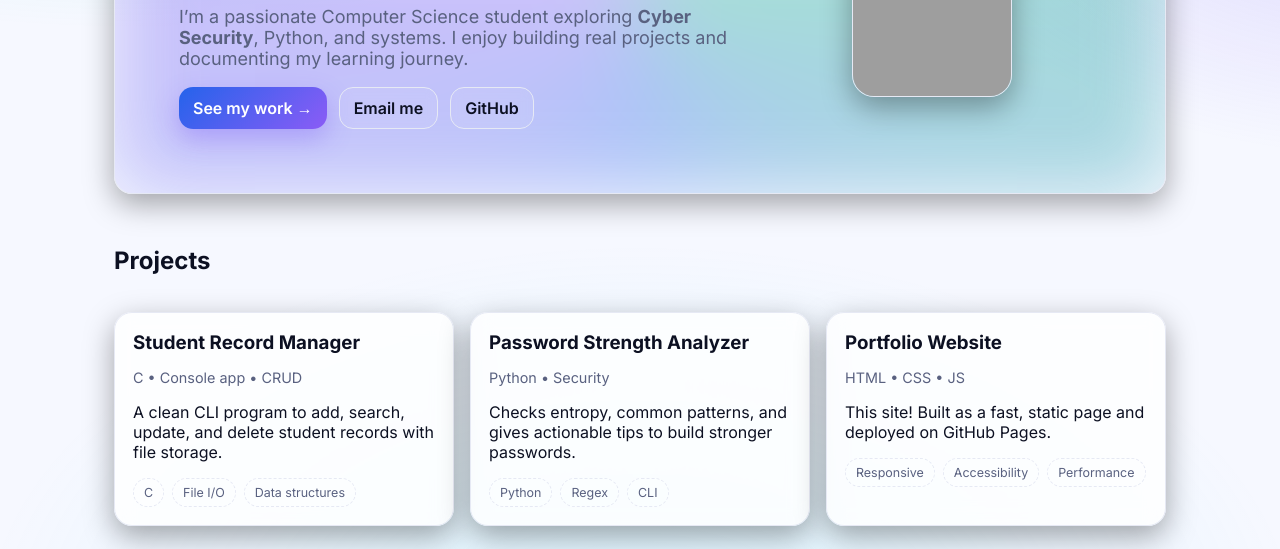
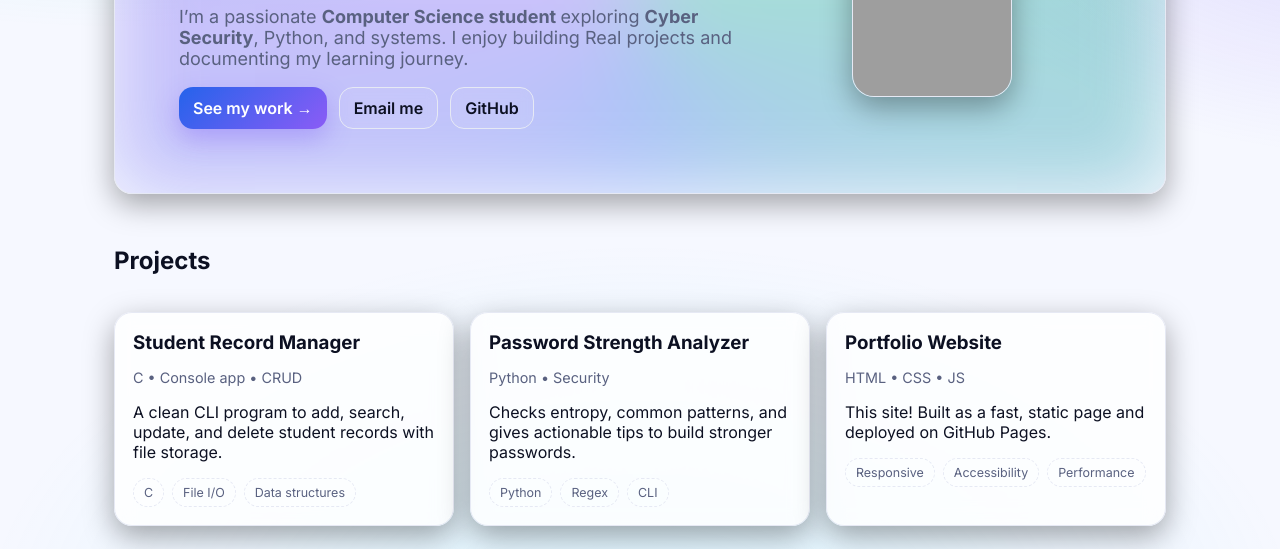
Before and after one commit to Lone-sajid12/Lone-sajid12.github.io, a plain HTML site: page index.html in a window 1280 px wide. Shown: the part 251-800 px from the top of the page. Drawn offline with Linux system fonts and the light colour scheme; grey boxes are pictures that could not be loaded.

Commit message:
Update index.html

```diff
--- a/index.html
+++ b/index.html
@@ -161,8 +161,8 @@
           <span class="eyebrow">Computer science student • Cyber Security</span>
           <h1>Hi, I’m <span class="gradient">Sajid Jamal</span>.</h1>
           <p class="lead">
-            I’m a passionate Computer Science student exploring <strong>Cyber Security</strong>, Python, and systems.
-            I enjoy building real projects and documenting my learning journey.
+            I’m a passionate <strong> Computer Science student </strong> exploring <strong>Cyber Security</strong>, Python, and systems.
+            I enjoy building Real projects and documenting my learning journey.
           </p>
           <div class="buttons">
             <a class="btn primary" href="#projects">See my work →</a>
```
